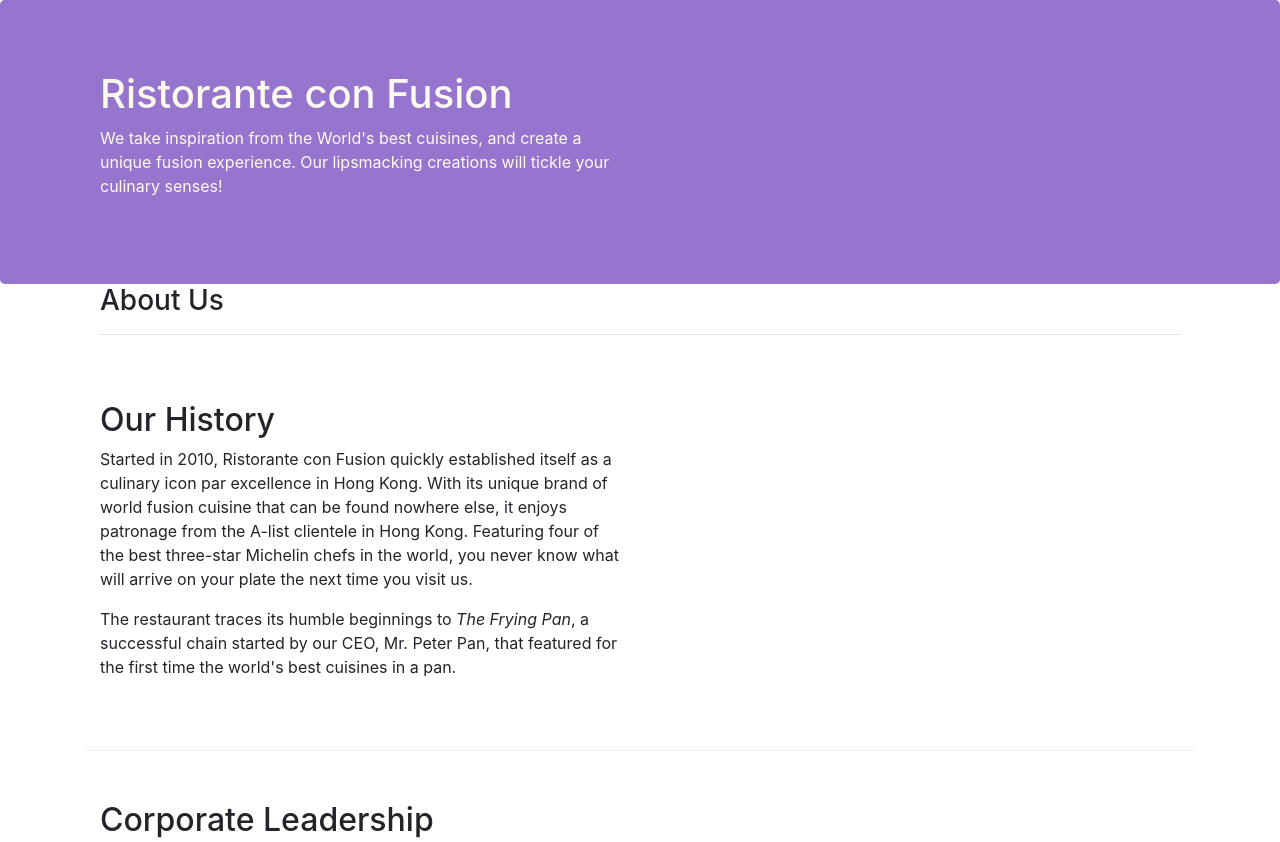
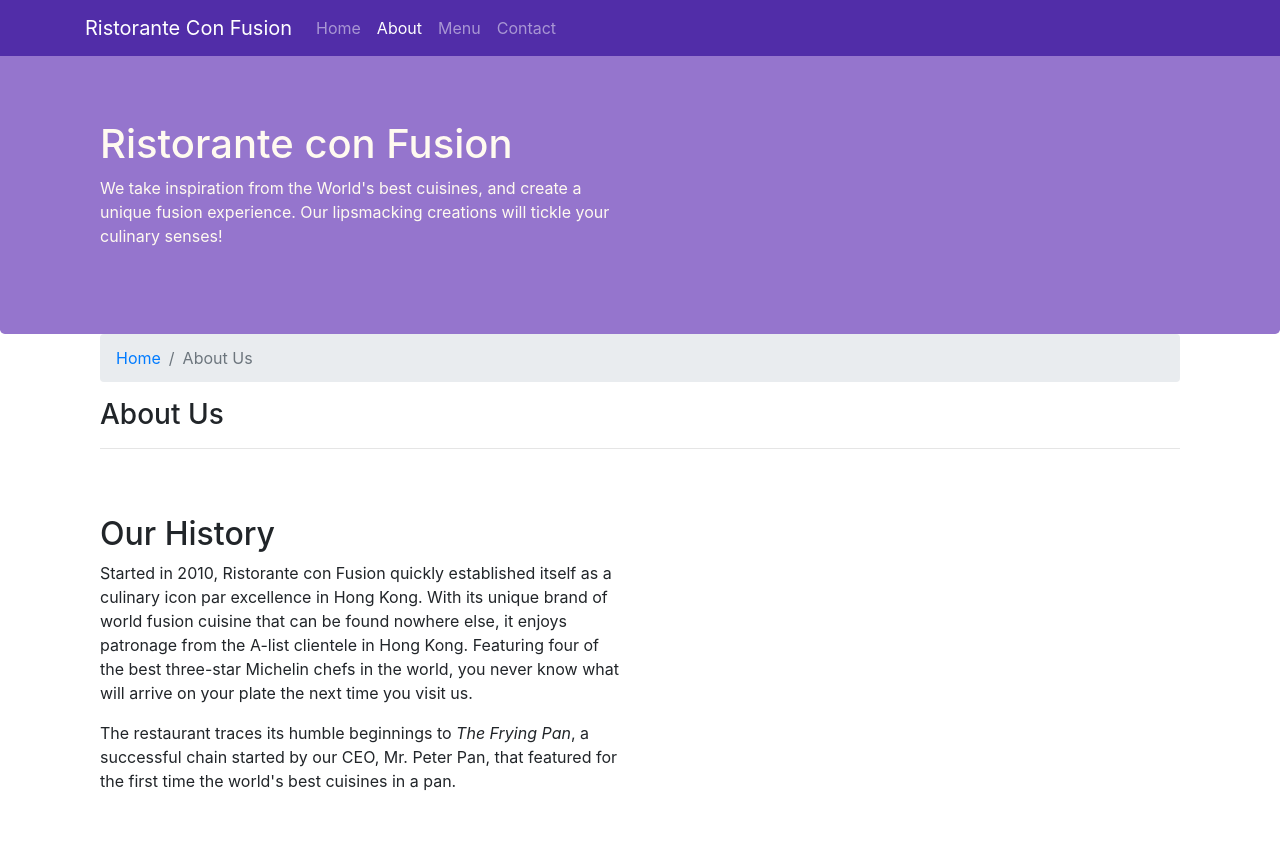
Before and after one commit to Shiva04Rana/conFusion, a website: page aboutus.html in a window 1280 px wide. Shown: the top 842 px of the page. Drawn offline with nearby package versions, Linux system fonts and the light colour scheme.

Commit message:
Navbar and Breadcrumbs

```diff
--- a/aboutus.html
+++ b/aboutus.html
@@ -11,7 +11,23 @@
             <link rel="stylesheet" href="node_modules/bootstrap/dist/css/bootstrap.min.css">
             <link href="css/styles.css" rel="stylesheet">
 
-    <title>Ristorante Con Fusion: About Us</title>
+            <nav class="navbar navbar-dark navbar-expand-sm fixed-top">
+                    <div class="container">
+                           <a class="navbar-brand" href="./index.html">Ristorante Con Fusion</a>
+                           <button class="navbar-toggler" type="button" data-toggle="collapse" data-target="#Navbar">
+                                <span class="navbar-toggler-icon"></span>
+                            </button>
+                           <div class="collapse navbar-collapse" id="Navbar">
+                           <ul class="navbar-nav mr-auto">
+                                    <li class="nav-item"><a class="nav-link" href="./index.html">Home</a></li>
+                                    <li class="nav-item active"><a class="nav-link" href="#">About</a></li>
+                                    <li class="nav-item"><a class="nav-link" href="#">Menu</a></li>
+                                    <li class="nav-item"><a class="nav-link" href="#">Contact</a></li>
+                                </ul>
+                                </div>
+                        </div>
+                    </nav>
+            <title>Ristorante Con Fusion: About Us</title>
 
 </head>
 
@@ -33,6 +49,10 @@
     <div class="container">
         <div class="row row-header">
                 <div class = "col-12 col-sm-12">
+                        <ol class="col-12 breadcrumb">
+                                <li class="breadcrumb-item"><a href="./index.html">Home</a></li>
+                                <li class="breadcrumb-item active">About Us</li>
+                            </ol>
             <div >
                <h3>About Us</h3>
                <hr>
--- a/css/styles.css
+++ b/css/styles.css
@@ -28,3 +28,11 @@ address{
     margin:0px;
     color:#0f0f0f;
 }
+body{
+    padding:50px 0px 0px 0px;
+    z-index:0;
+}
+
+.navbar-dark {
+     background-color: #512DA8;
+}
```
Also changed, not shown: index.html (+29 -6 lines), th.html (added).
